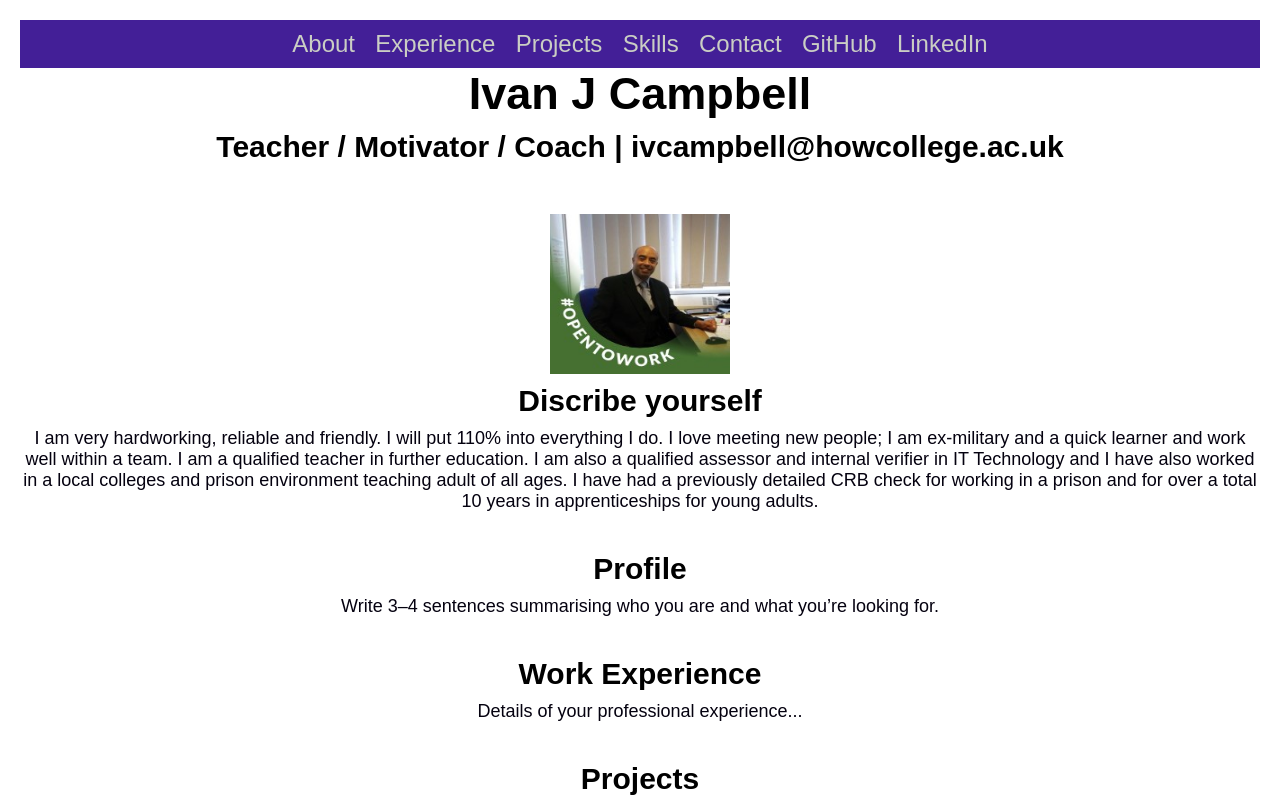
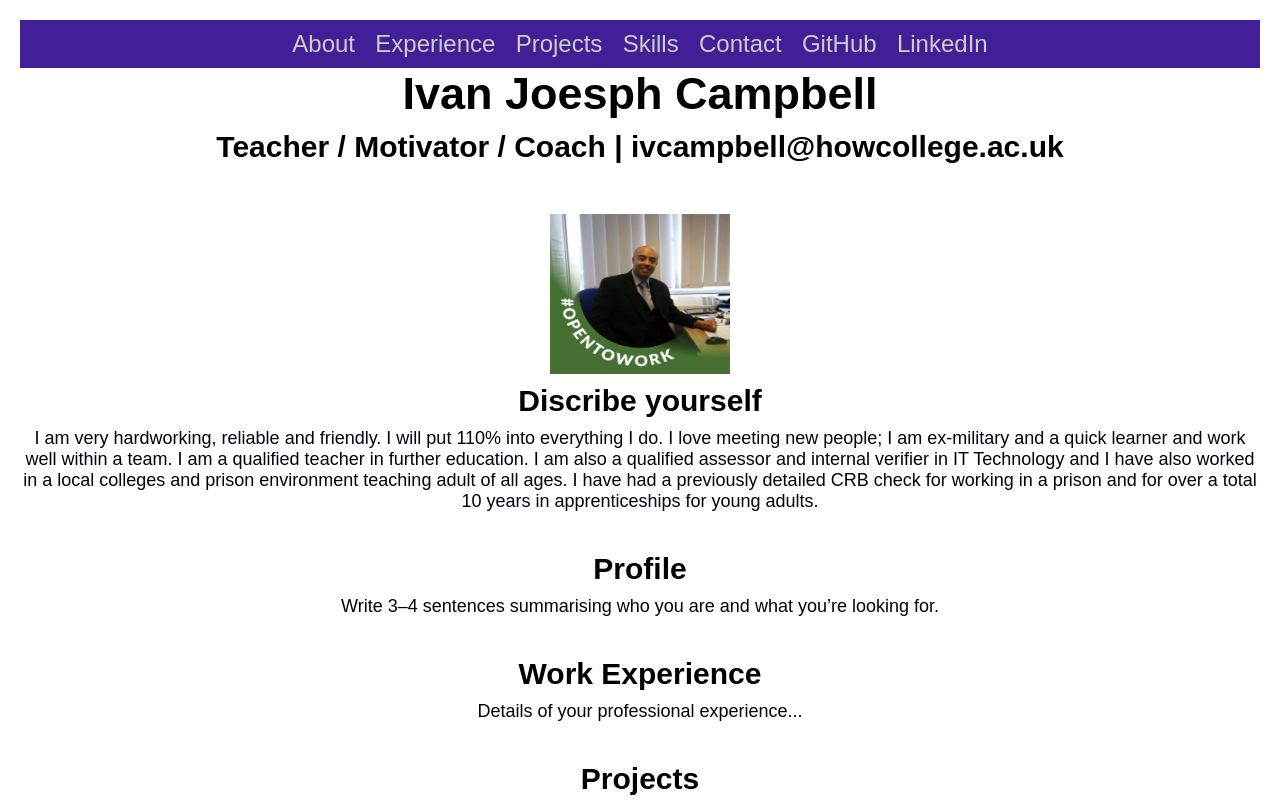
Before and after one commit to Profution/Ivans-digital-cv, a plain HTML site: page Ivans-digital cv/index.html in a window 1280 px wide. Shown: the top 800 px of the page. Drawn offline with Linux system fonts and the light colour scheme.

Commit message:
Update index.html

```diff
--- a/Ivans-digital cv/index.html
+++ b/Ivans-digital cv/index.html
@@ -41,7 +41,7 @@
 <!-- Header Section with Navigation Bar -->
 <header>
 
-    <h1>Ivan J Campbell</h1>
+    <h1>Ivan Joesph Campbell</h1>
 
     <h2>Teacher / Motivator / Coach | ivcampbell@howcollege.ac.uk</h2>
 
```
